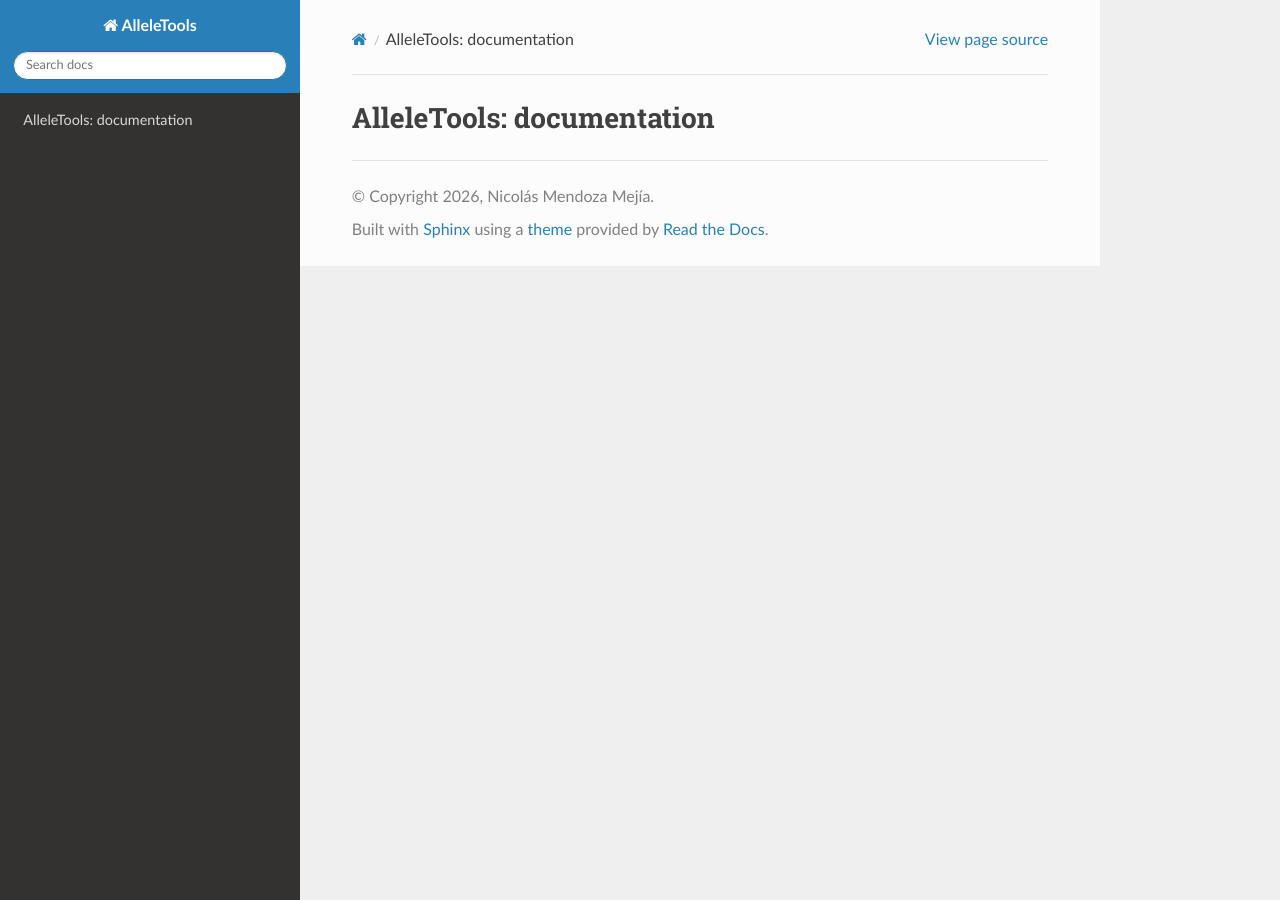
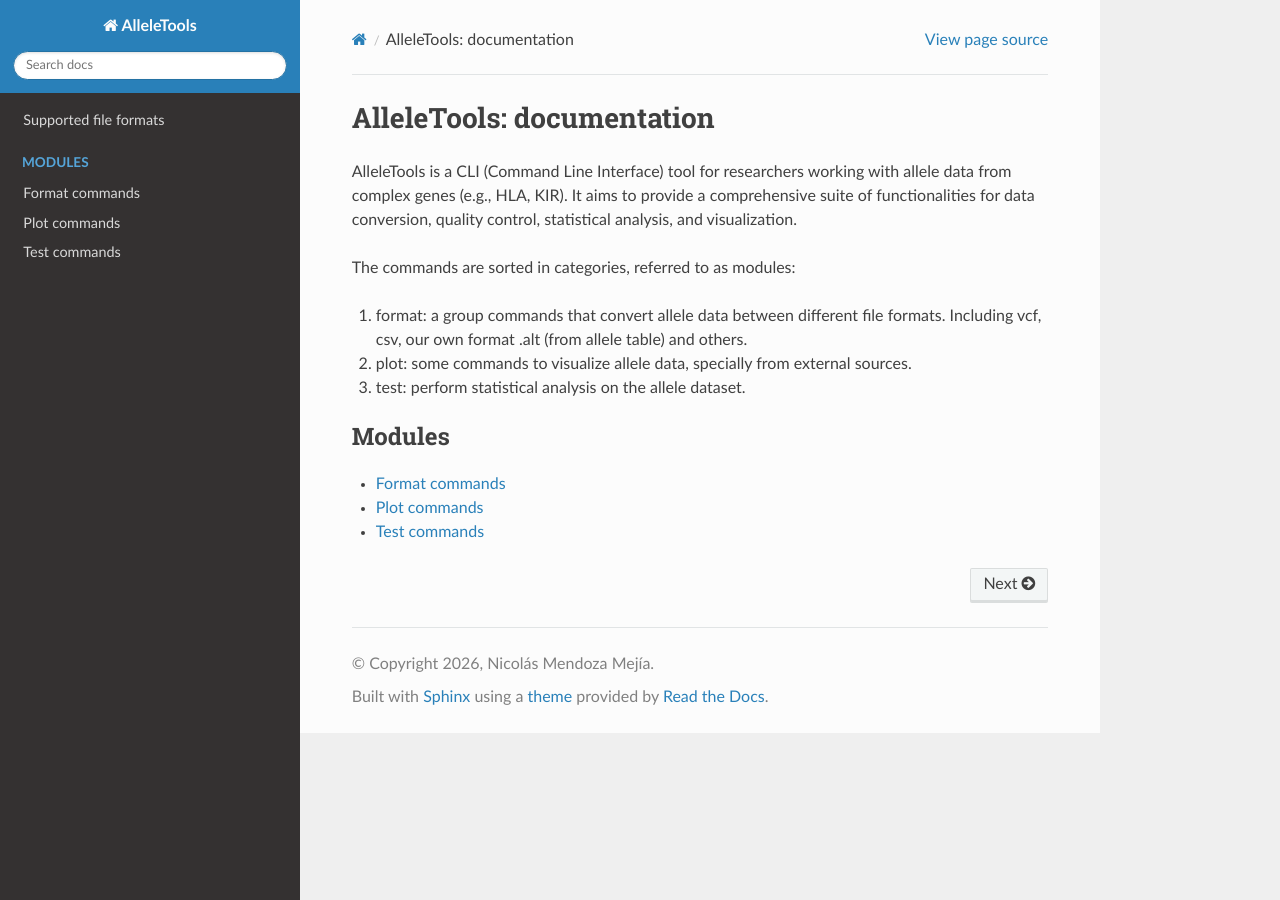
Before and after one commit to nmendozam/alleleTools, a Sphinx documentation site: the page built from docs/source/index.rst, in a window 1280 px wide. Built offline with Sphinx 7.4.7 and the Read the Docs theme 3.1.0, drawn with Linux system fonts in a browser that asks for light colours.

Commit message:
Refactor: update readme and move documentation to sphinx

```diff
--- /dev/null
+++ b/docs/source/file_types.rst
@@ -0,0 +1,3 @@
+Supported file formats
+========================================
+Various file formats are supported. Here we provide an overview of the most common. Specially those that are not described in detail elsewhere in other packages.
--- a/docs/source/index.rst
+++ b/docs/source/index.rst
@@ -5,7 +5,26 @@
 
 AlleleTools: documentation
 =======================================
+AlleleTools is a CLI (Command Line Interface) tool for researchers working with allele data from complex genes (e.g., HLA, KIR). It aims to provide a comprehensive suite of functionalities for data conversion, quality control, statistical analysis, and visualization.
+
+
+The commands are sorted in categories, referred to as modules:
+
+1. format: a group commands that convert allele data between different file
+   formats. Including vcf, csv, our own format .alt (from allele table) and others.
+2. plot: some commands to visualize allele data, specially from external sources.
+3. test: perform statistical analysis on the allele dataset.
 
 .. toctree::
-   :maxdepth: 2
-   :caption: Contents:
+   :maxdepth: 1
+   :hidden:
+
+   file_types
+
+.. toctree::
+   :maxdepth: 1
+   :caption: Modules
+
+   modules/format
+   modules/plot
+   modules/test
--- /dev/null
+++ b/docs/source/modules/plot.rst
@@ -0,0 +1,2 @@
+Plot commands
+================
--- /dev/null
+++ b/docs/source/modules/test.rst
@@ -0,0 +1,2 @@
+Test commands
+===============
```
Also changed, not shown: docs/source/modules/format.rst (added, +136 -0 lines), readme.md (+9 -137 lines).
